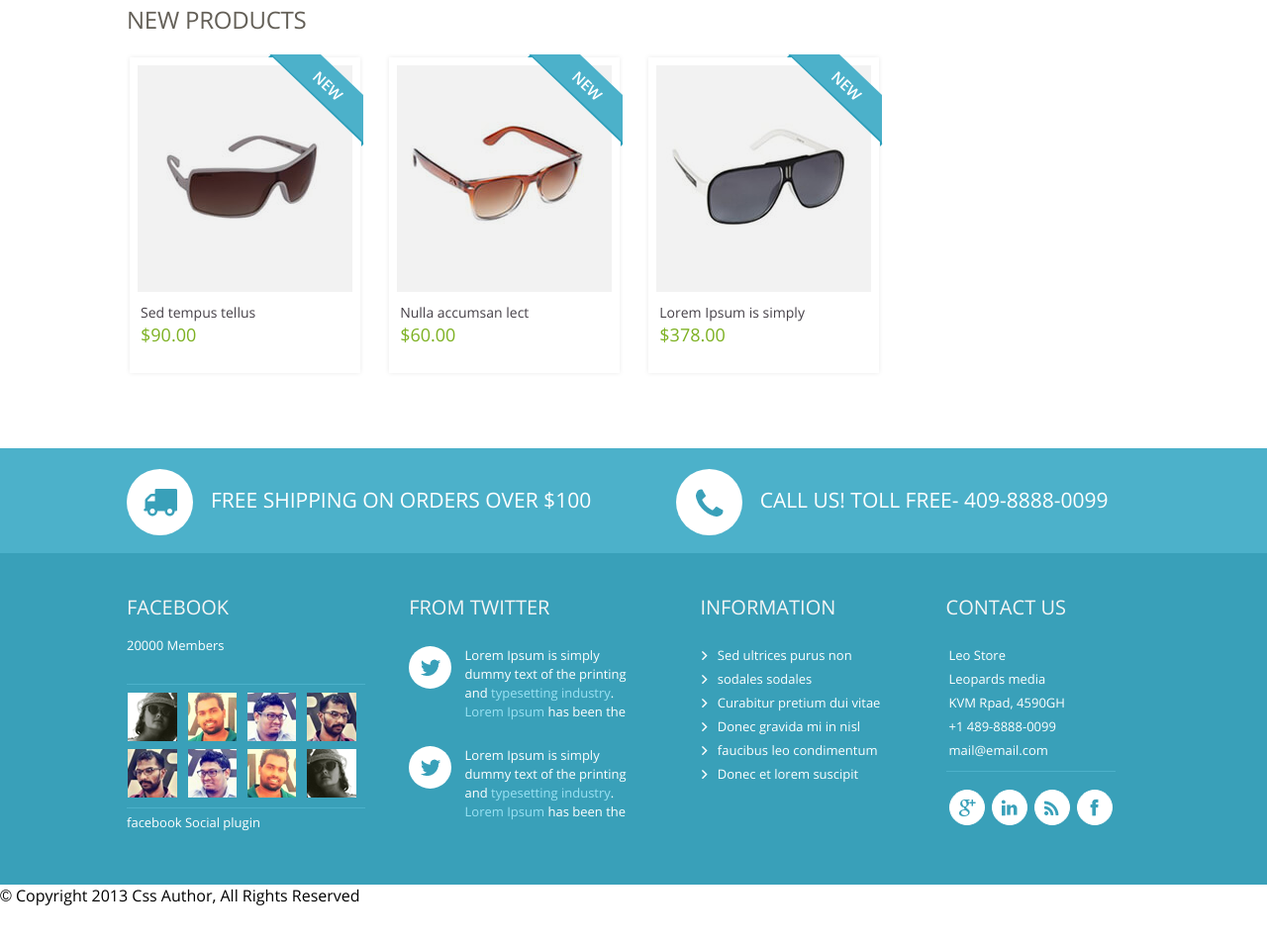
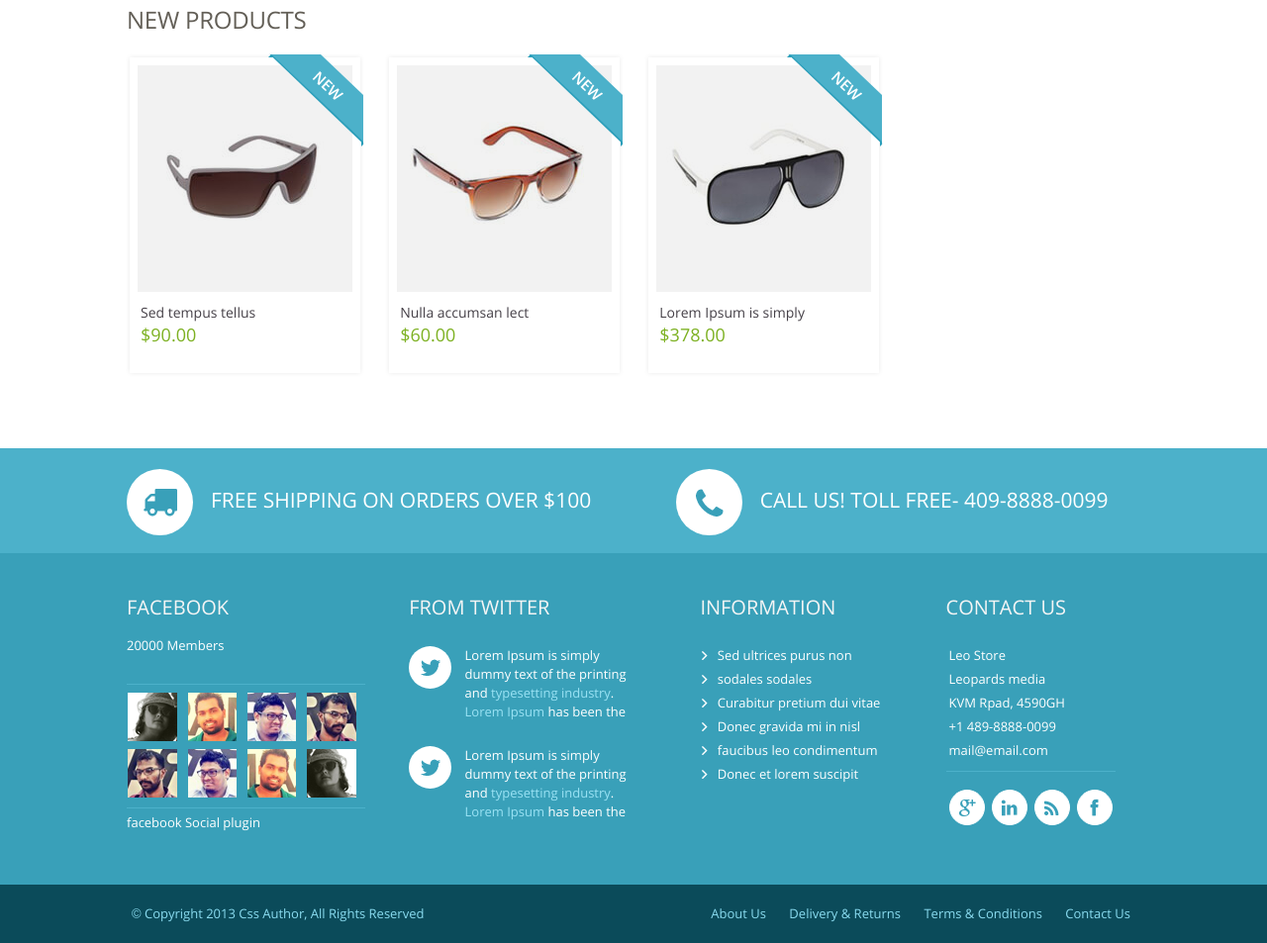
Before and after one commit to EkaterinaTolmach/06_test_maket_in-bl, a plain HTML site: page index.html in a window 1280 px wide. Shown: the part 2188-3141 px from the top of the page at 99% size. Before the commit the page ends 3104 px from the top, so only its background shows below. Drawn offline with Linux system fonts and the light colour scheme; files whose address does not match are found by name.

Commit message:
#add Начало оформления стилей для блока нижней навигации в футере

```diff
--- a/css/style.css
+++ b/css/style.css
@@ -930,5 +930,27 @@ body {
 .social-ico__facebook {
     background: #ffffff url("../img/ico_facebook.png") center center no-repeat;
 }
-
+.bottom-nav {
+    width: 100%;
+    background-color: #0b4b5a;
+}
+.bottom-nav__wrap {
+    padding-left: 5px;
+}
+.bottom-nav__copy {
+    display: inline-block;
+    color: #8adcf0;
+    font-size: 13px;
+    line-height: 19px;
+}
+.bottom-nav__menu {
+    display: inline-block;
+    font-size: 13px;
+    line-height: 19px;
+}
+.bottom-nav__item {
+    display: inline-block;
+    color: #8adcf0;
+    padding: 20px 10px 20px;
+}
 /*-----------------------Конец блока "footer"------------------------*/
--- a/index.html
+++ b/index.html
@@ -616,13 +616,13 @@
             </div>
         </div>
         <div class="footer__bottom-nav bottom-nav">
-            <div class="bottom-nav__wrap">
+            <div class="bottom-nav__wrap template-width justify">
                 <div class="bottom-nav__copy">&copy; Copyright 2013 Css Author, All Rights Reserved</div>
                 <nav class="bottom-nav__menu">
-                    <a href="#" class="bottom-nav__item"></a>
-                    <a href="#" class="bottom-nav__item"></a>
-                    <a href="#" class="bottom-nav__item"></a>
-                    <a href="#" class="bottom-nav__item"></a>
+                    <a href="#" class="bottom-nav__item">About Us</a>
+                    <a href="#" class="bottom-nav__item">Delivery & Returns</a>
+                    <a href="#" class="bottom-nav__item">Terms & Conditions</a>
+                    <a href="#" class="bottom-nav__item">Contact Us</a>
                 </nav>
             </div>
         </div>
```
